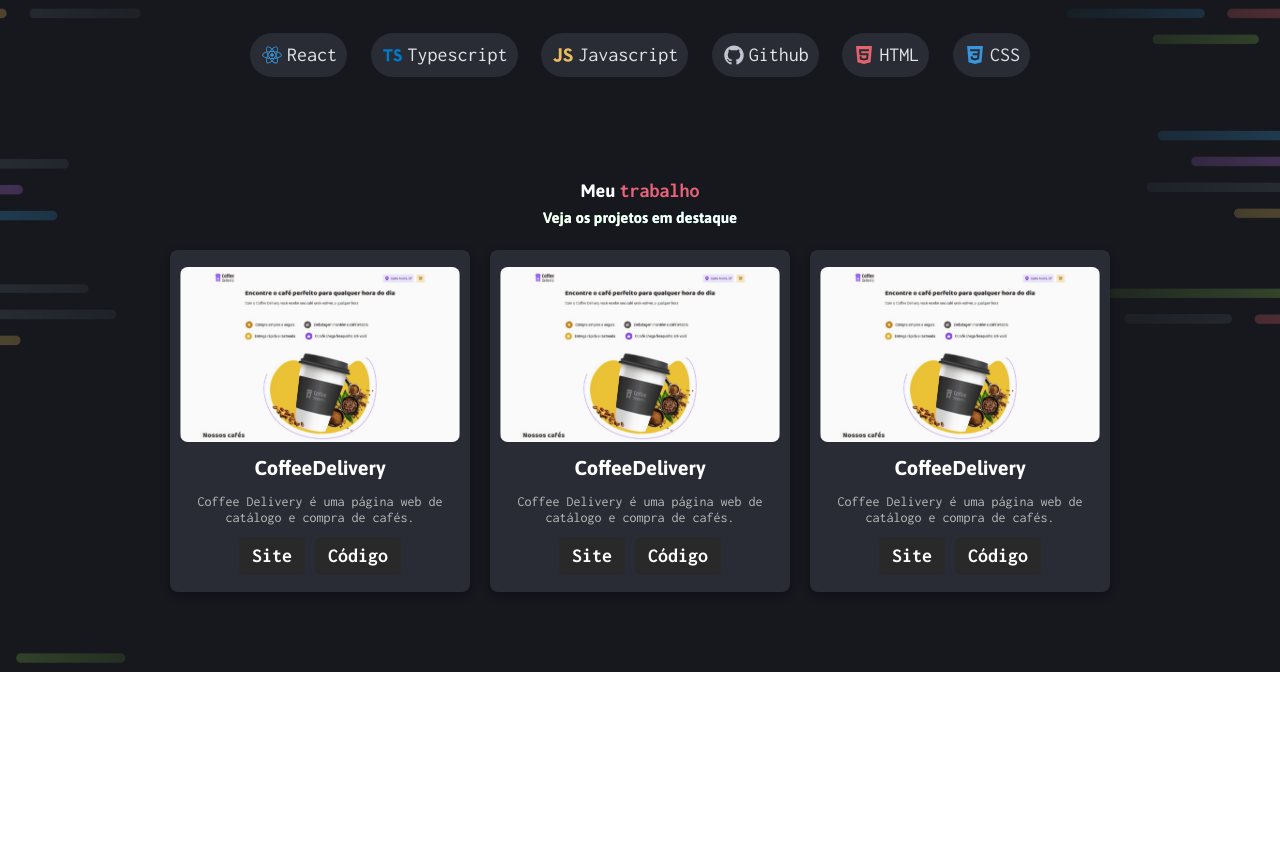
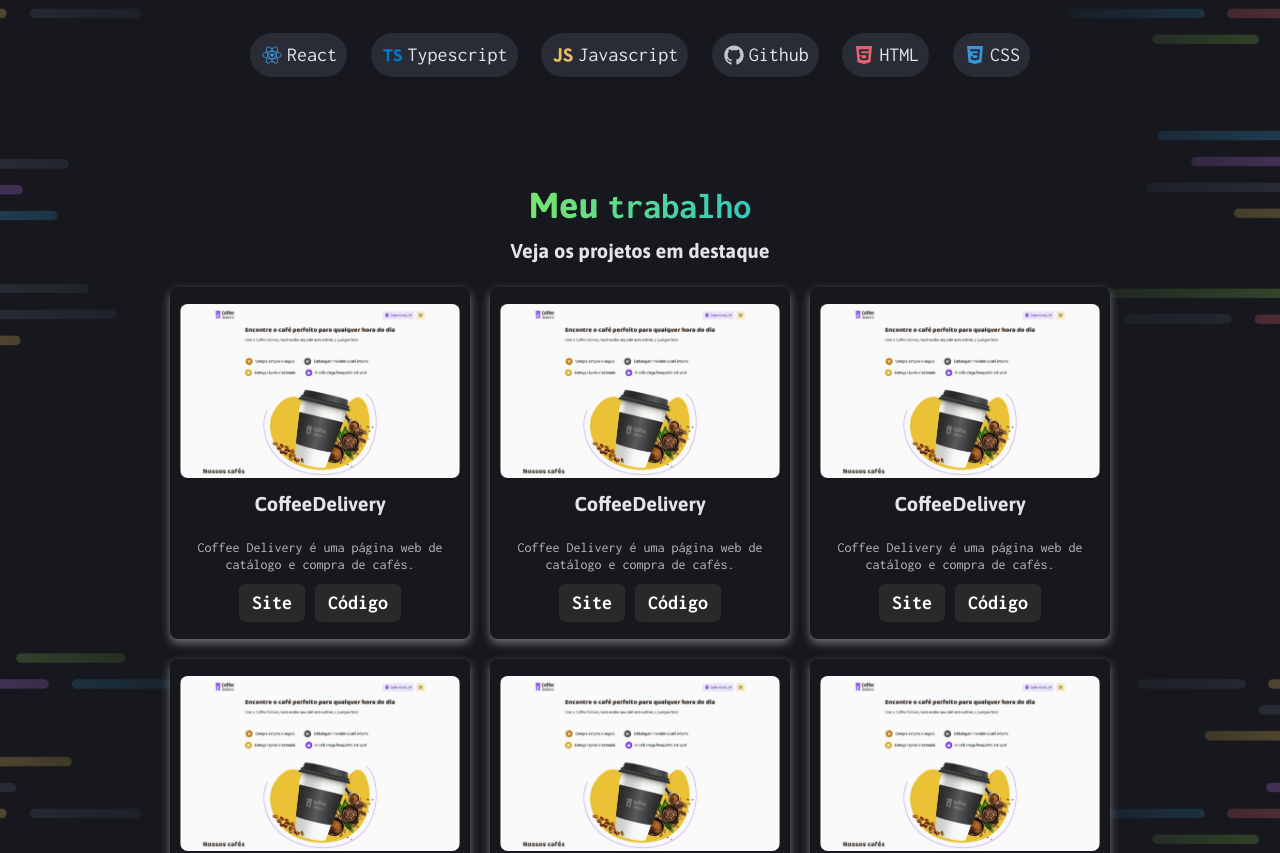
Before and after one commit to KioryFNC/Portfolio-darkmode, a React (Vite) app: page / in a window 1280 px wide. Shown: the part 1080-1933 px from the top of the page. Before the commit the page ends 1752 px from the top, so only its background shows below. Built offline with nearby package versions, Linux system fonts and the light colour scheme.

Commit message:
feat: new styles

```diff
--- a/src/components/Header/index.tsx
+++ b/src/components/Header/index.tsx
@@ -23,8 +23,8 @@ export function Header() {
       <img src={Logo} alt="" />
       <nav>
         <a href="#about">Sobre mim</a>
-        <a href="#Project">Projetos</a>
-        <a href="#Contact">Contato</a>
+        <a href="#project">Projetos</a>
+        <a href="#contact">Contato</a>
       </nav>
     </Element.Root>
   )
--- a/src/components/ProjectCard.tsx/styles.ts
+++ b/src/components/ProjectCard.tsx/styles.ts
@@ -1,7 +1,7 @@
 import styled from 'styled-components';
 
 export const Card = styled.div`
-  background:${(props) => props.theme['gray-400']};
+  background:${(props) => props.theme['gray-500']};
   padding: 1.5rem;
   border-radius: 8px;
   border: 2px solid transparent;
@@ -10,10 +10,10 @@ export const Card = styled.div`
   flex-direction: column;
   align-items: center;
   text-align: center;
-  box-shadow: 0px 4px 10px rgba(0, 0, 0, 0.3);
+  box-shadow: 0px 4px 10px rgba(255, 255, 255, 0.4);
 
   &:hover {
-    border-color: #E96379; /* Destaque ao passar o mouse */
+    border-color: ${(props) => props.theme['green-100']};
     transform: scale(1.05);
   }
 
@@ -24,7 +24,7 @@ export const Card = styled.div`
 
   h4 {
     margin: 1rem 0;
-    color: #FFF;
+    color: ${(props) => props.theme['gray-100']};
   }
 
   p {
@@ -49,7 +49,8 @@ export const Card = styled.div`
       border: 1px solid transparent;
 
       &:hover {
-        background: #E96379;
+        background: ${(props) => props.theme['green-100']};
+        color: #292929;
         border-color: #fff;
       }
     }
--- a/src/pages/Home/index.tsx
+++ b/src/pages/Home/index.tsx
@@ -51,9 +51,11 @@ export function Home() {
       </Element.About>
 
       <Element.MyProjects>
-        <h2>Meu <span>trabalho</span></h2>
-        <h3>Veja os projetos em destaque</h3>
-        <div className="Projects">
+        <div>
+          <h3>Meu <span>trabalho</span></h3>
+          <h4>Veja os projetos em destaque</h4>
+        </div>
+        <Element.Project>
           <ProjectCard
             image={CoffeeDelivery}
             title='CoffeeDelivery'
@@ -75,7 +77,29 @@ export function Home() {
             siteLink='https://coffee-delivery-nu-liard.vercel.app/'
             codeLink='https://github.com/KioryFNC/coffeeDelivery'
           />
-        </div>
+          <ProjectCard
+            image={CoffeeDelivery}
+            title='CoffeeDelivery'
+            description='Coffee Delivery é uma página web de catálogo e compra de cafés.'
+            siteLink='https://coffee-delivery-nu-liard.vercel.app/'
+            codeLink='https://github.com/KioryFNC/coffeeDelivery'
+          />
+          <ProjectCard
+            image={CoffeeDelivery}
+            title='CoffeeDelivery'
+            description='Coffee Delivery é uma página web de catálogo e compra de cafés.'
+            siteLink='https://coffee-delivery-nu-liard.vercel.app/'
+            codeLink='https://github.com/KioryFNC/coffeeDelivery'
+          />
+          <ProjectCard
+            image={CoffeeDelivery}
+            title='CoffeeDelivery'
+            description='Coffee Delivery é uma página web de catálogo e compra de cafés.'
+            siteLink='https://coffee-delivery-nu-liard.vercel.app/'
+            codeLink='https://github.com/KioryFNC/coffeeDelivery'
+          />
+        </Element.Project>
+
       </Element.MyProjects>
 
     </Element.Root>
--- a/src/pages/Home/styles.ts
+++ b/src/pages/Home/styles.ts
@@ -111,28 +111,30 @@ export const MyProjects = styled.section`
   text-align: center;
   padding: 4rem 0;
 
-  h2 {
-    font-size: 1.8rem;
+  div {
+    h3 span{
+      font-size: 2rem;
+    }
+
+    h4 {
       font-weight: bold;
-    color: #fff;
+      margin-bottom: 2rem;
+      color: ${(props) => props.theme['gray-100']};
+    }
 
-    span {
-      color: #E96379; /* Vermelho suave */
+    @media (width >= 48em) {
+      h3 span {
+        font-size: 3.6rem;
       }
     }
+  }
+`;
 
-  h3 {
-    font-size: 1.5rem;
-    font-weight: bold;
-    margin-bottom: 2rem;
-    color: #fff;
-  }
-
-  .Projects {
+export const Project = styled.div.attrs({ id: 'project'})`
   display: grid;
   grid-template-columns: repeat(auto-fit, minmax(300px, 1fr));
   gap: 2rem;
-    max-width: 1000px;
+  max-width: 100rem;
   margin: 0 auto;
 
   @media (width <= 64em) {
@@ -142,5 +144,4 @@ export const MyProjects = styled.section`
   @media (width <= 48em) {
     grid-template-columns: 1fr;
   }
-  }
-`;
+`
```
Lines whose indentation alone changed are shown as unchanged.
